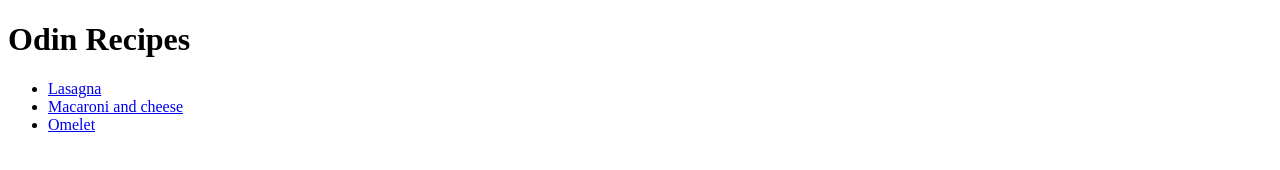
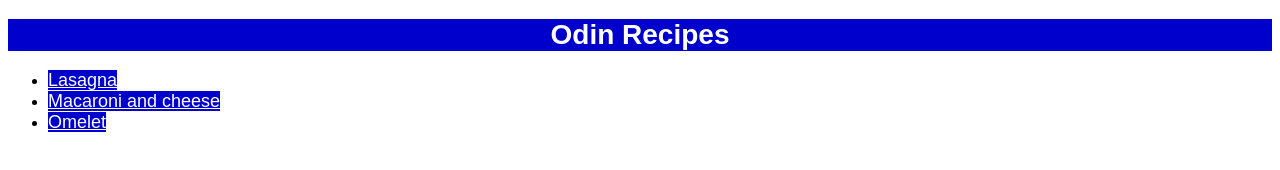
Before and after one commit to Froods/odin-recipes, a plain HTML site: page index.html in a window 1280 px wide. Drawn offline with Linux system fonts and the light colour scheme.

Commit message:
Add basic layout in style.css
Added styling in style.css + added classes to index.html file

```diff
--- a/index.html
+++ b/index.html
@@ -7,12 +7,12 @@
 </head>
 
 <body>
-    <h1>Odin Recipes</h1>
+    <h1 class="header">Odin Recipes</h1>
 
     <ul>
-        <li><a href="recipes/lasagna.html">Lasagna</a></li>
-        <li><a href="recipes/macaroni-and-cheese.html">Macaroni and cheese</a></li>
-        <li><a href="recipes/omelet.html">Omelet</a></li>
+        <li><a class="button" href="recipes/lasagna.html">Lasagna</a></li>
+        <li><a class="button" href="recipes/macaroni-and-cheese.html">Macaroni and cheese</a></li>
+        <li><a class="button" href="recipes/omelet.html">Omelet</a></li>
     </ul>
 
 </body>
--- a/styles/style.css
+++ b/styles/style.css
@@ -0,0 +1,22 @@
+* {
+    font-family: Arial, "Times New Roman", sans-serif;
+}
+
+.header {
+    font-weight: bold;
+    font-size: 28px;
+    text-align: center;
+    background-color: mediumblue;
+    color: white;
+}
+
+.button {
+    background-color: mediumblue;
+    color: white;
+    font-size: 18px;
+}
+
+img {
+    height: 600px;
+    width: auto;
+}
```
